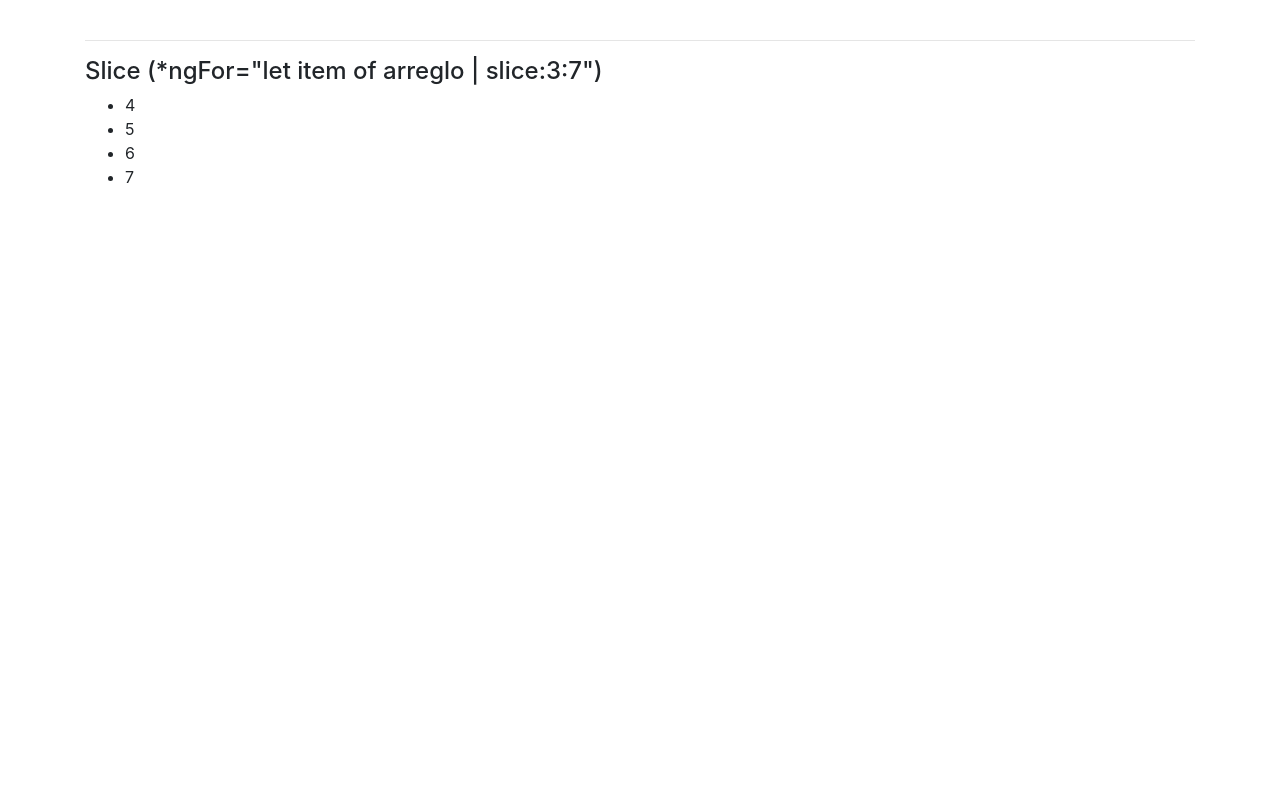
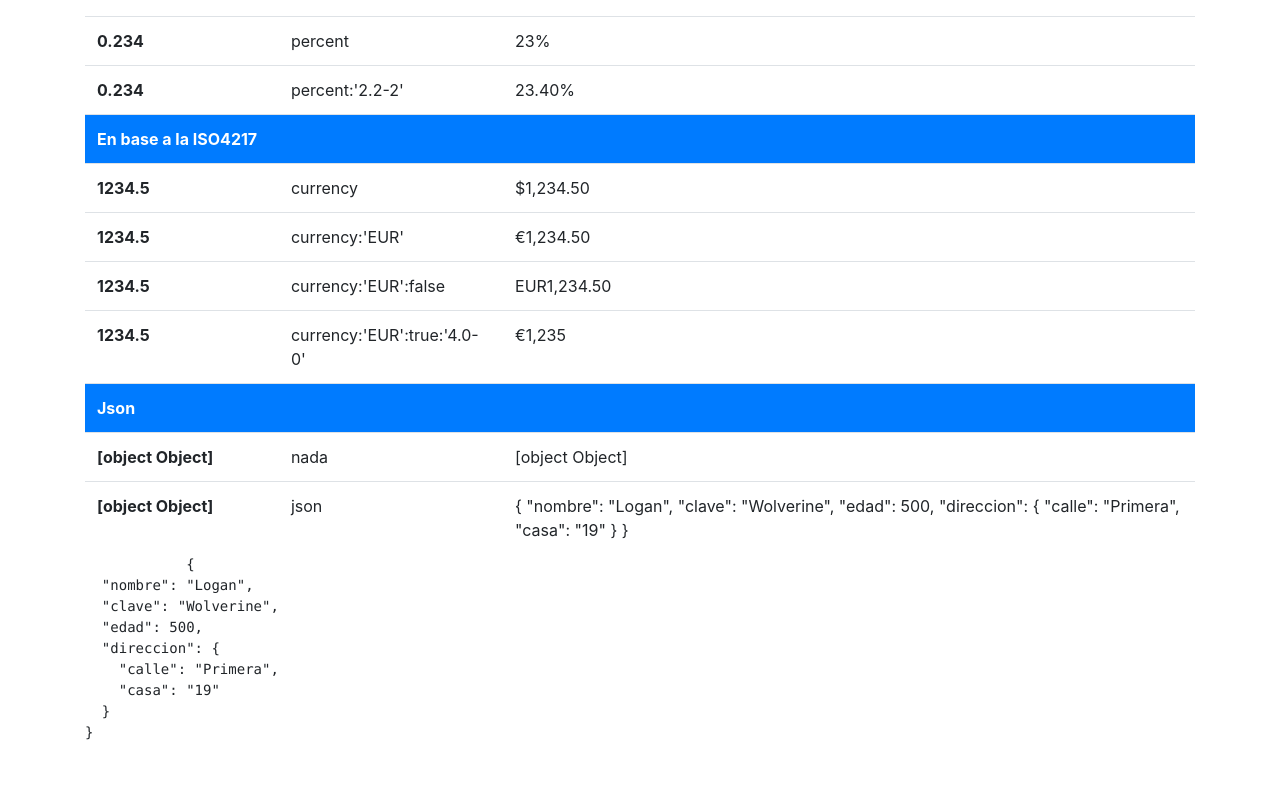
Before and after one commit to CarlosHdz7/pipes-app, an Angular app: page / in a window 1280 px wide. Shown: the part 727-1520 px from the top of the page. Before the commit the page ends 932 px from the top, so only its background shows below. Built offline with nearby package versions, Linux system fonts and the light colour scheme.

Commit message:
se agrego el pipe para json

```diff
--- a/src/app/app.component.html
+++ b/src/app/app.component.html
@@ -40,7 +40,7 @@
     </tbody>
   </table>
 
-  <h4>Decimales</h4>
+  <h4>Número</h4>
   <table class="table">
     <thead class="thead-dark">
       <tr>
@@ -74,14 +74,73 @@
         <td>{{ PI | number:'1.0-2' }}</td>
       </tr>
 
+      <tr>
+        <th scope="row">{{ porcentaje }}</th>
+        <td>percent</td>
+        <td>{{ porcentaje | percent }}</td>
+      </tr>
 
+      <tr>
+        <th scope="row">{{ porcentaje }}</th>
+        <td>percent:'2.2-2'</td>
+        <td>{{ porcentaje | percent:'2.2-2' }}</td>
+      </tr>
+      <tr class="bg-primary text-white">
+        <th colspan="3">En base a la ISO4217</th>
+      </tr>
+      <tr>
+        <th scope="row">{{ moneda }} </th>
+        <td>currency </td>
+        <td>{{ moneda | currency }}</td>
+      </tr>
+
+      <tr>
+        <th scope="row">{{ moneda }} </th>
+        <td>currency:'EUR' </td>
+        <td>{{ moneda | currency:'EUR' }}</td>
+      </tr>
+
+      <tr>
+        <th scope="row">{{ moneda }} </th>
+        <td>currency:'EUR':false </td>
+        <td>{{ moneda | currency:'EUR':false }}</td>
+      </tr>
+
+      <tr>
+        <th scope="row">{{ moneda }} </th>
+        <td>currency:'EUR':true:'4.0-0' </td>
+        <td>{{ moneda | currency:'EUR':true:'4.0-0' }}</td>
+      </tr>
+
+      <tr class="bg-primary text-white">
+        <th colspan="3">Json</th>
+      </tr>
+
+      <tr>
+        <th scope="row">{{ heroe }}</th>
+        <td> nada </td>
+        <td>{{ heroe }}</td>
+      </tr>
+
+      <tr>
+        <th scope="row">{{ heroe }}</th>
+        <td> json </td>
+        <td>{{ heroe | json }}</td>
+      </tr>
+
+      <tr>
+        <pre>
+            {{ heroe | json }}
+        </pre>
+      </tr>
 
     </tbody>
   </table>
 
   <hr class="mt-4">
-  <h4>Slice (*ngFor="let item of arreglo | slice:3:7")</h4>
+  <div class="p-3 mb-2 bg-primary text-white">Slice (*ngFor="let item of arreglo | slice:3:7")</div>
   <ul>
     <li *ngFor="let item of arreglo | slice:3:7">{{ item }}</li>
   </ul>
+
 </div>
--- a/src/app/app.component.ts
+++ b/src/app/app.component.ts
@@ -9,4 +9,16 @@ export class AppComponent {
   texto = 'One for All';
   arreglo = [1, 2, 3, 4, 5, 6, 7, 8, 9];
   PI = Math.PI;
+  porcentaje = 0.234;
+  moneda = 1234.5;
+
+  heroe = {
+    nombre: 'Logan',
+    clave: 'Wolverine',
+    edad: 500,
+    direccion: {
+      calle: 'Primera',
+      casa: '19'
+    }
+  };
 }
```
Lines whose indentation alone changed are shown as unchanged.
